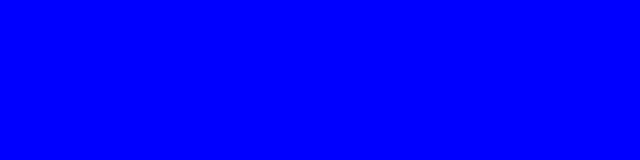
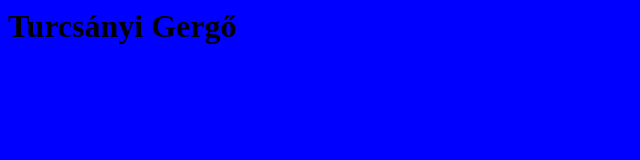
Before and after one commit to turcsanyigergo04/0319, a plain HTML site: page index.html in a window 1280 px wide. Shown: the whole page, without its empty margins (0-640 px from the left). Drawn offline with Linux system fonts and the light colour scheme.

Commit message:
Név hozzáadva

```diff
--- a/index.html
+++ b/index.html
@@ -7,6 +7,6 @@
     <title>Document</title>
 </head>
 <body>
-
+    <h1>Turcsányi Gergő</h1>
 </body>
 </html>
```
